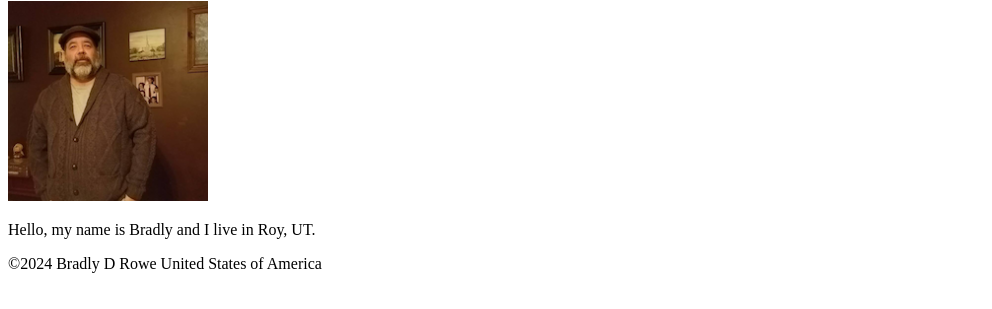
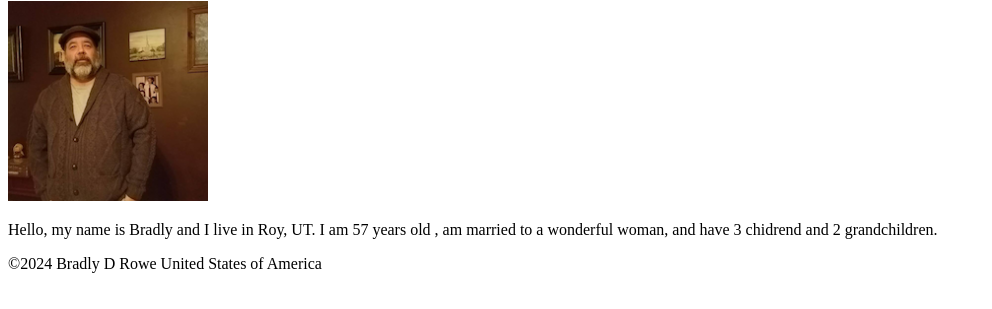
Before and after one commit to BradlyRowe/wdd130, a plain HTML site: page index.html in a window 1280 px wide. Shown: the part 105-414 px from the top of the page, without its empty margins (0-992 px from the left). Drawn offline with Linux system fonts and the light colour scheme.

Commit message:
Update paragraph

```diff
--- a/index.html
+++ b/index.html
@@ -16,7 +16,7 @@
         <main>
             <h1>Bradly D Rowe | WDD 130</h1>
             <img src="images/profile.png" alt="Bradly D Rowe" width="200">
-            <p>Hello, my name is Bradly and I live in Roy, UT.</p>
+            <p>Hello, my name is Bradly and I live in Roy, UT. I am 57 years old , am married to a wonderful woman, and have 3 chidrend and 2 grandchildren.</p>
         </main>
         <footer>
             <p>&copy;2024 Bradly D Rowe United States of America</p>
```
